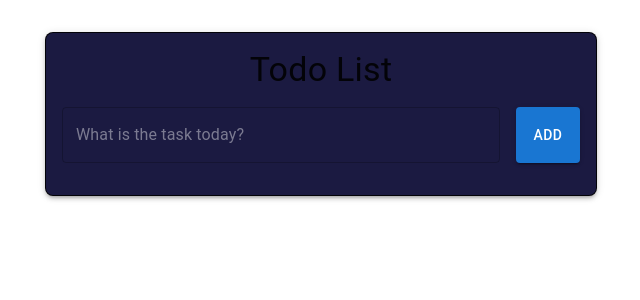
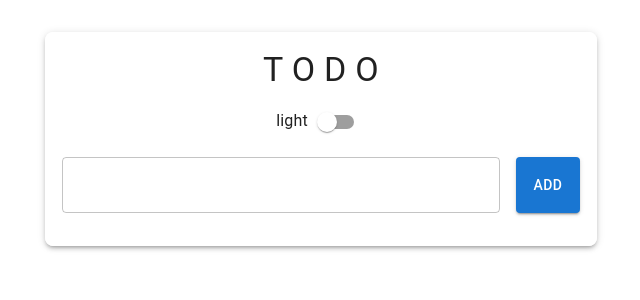
Before and after one commit to MouzamSadiq/omcare-todo-list-app, a React (Vite) app: page / in a window 1280 px wide. Shown: the top 300 px of the page, without its empty margins (319-959 px from the left). Built offline with nearby package versions, Linux system fonts and the light colour scheme.

Commit message:
feat: Add ThemeSwitcher component and update TodoAppContainer to include it

```diff
--- a/src/pages/TodoList/TodoAppContainer.tsx
+++ b/src/pages/TodoList/TodoAppContainer.tsx
@@ -4,6 +4,7 @@ import TodoForm from "./components/TodoForm";
 import TodoList from "./components/TodoList";
 import { generateUniqueId } from "../../utils/helper";
 import { Task } from "../../types";
+import ThemeSwitcher from "../../components/ThemeSwitcher";
 
 const TodoAppContainer = () => {
   const [tasks, setTasks] = useState<Task[]>([]);
@@ -26,17 +27,21 @@ const TodoAppContainer = () => {
     <Container maxWidth="sm">
       <Box
         sx={{
-          border: "1px solid",
+          border: "1px solid #fff",
           borderRadius: "8px",
           boxShadow: 3,
-          bgcolor: "#1B1A41",
           p: 2,
         }}
       >
+        {/* Title of the Todo List */}
         <Typography variant="h4" gutterBottom>
-          Todo List
+          T O D O
         </Typography>
+        {/* Theme switcher component */}
+        <ThemeSwitcher />
+        {/* Form to add new tasks */}
         <TodoForm addTask={addTask} />
+        {/* List of tasks */}
         {tasks.length ? (
           <TodoList tasks={tasks} deleteTask={deleteTask} />
         ) : null}
```
